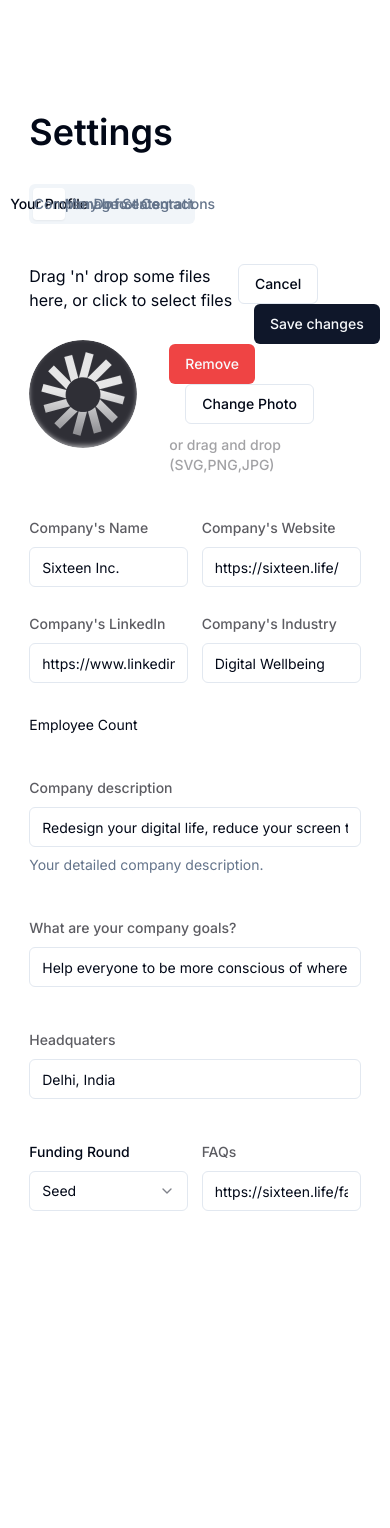
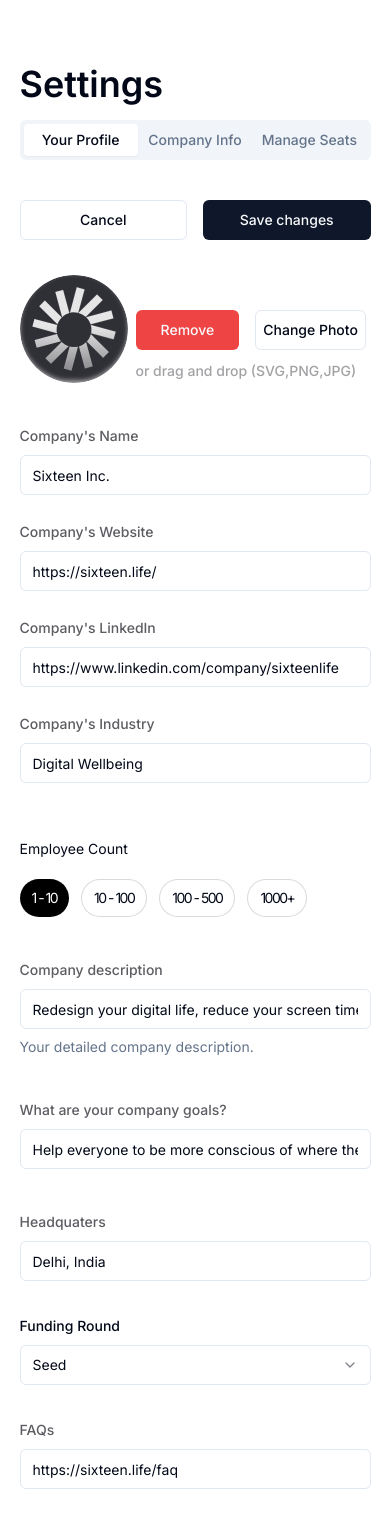
Before and after one commit to ayoniyi/frontend-task, a Next.js app: page / in a window 390 px wide. Shown: the top 1528 px of the page. Before the commit the page ends 1243 px from the top, so only its background shows below. Built offline with nearby package versions, Linux system fonts and the light colour scheme.

Commit message:
init complete

```diff
--- a/app/content/form.tsx
+++ b/app/content/form.tsx
@@ -14,18 +14,18 @@ import {
   FormLabel,
   FormMessage,
 } from "@/components/ui/form";
-import { Badge } from "@/components/ui/badge";
 import {
   Select,
   SelectContent,
-  SelectGroup,
+  //SelectGroup,
   SelectItem,
-  SelectLabel,
+  //SelectLabel,
   SelectTrigger,
   SelectValue,
 } from "@/components/ui/select";
 
 import { useToast } from "@/components/ui/use-toast";
+import { useState } from "react";
 
 const formSchema = z.object({
   companyName: z.string().min(3).max(100),
@@ -41,6 +41,7 @@ const formSchema = z.object({
 
 const FormContainer = () => {
   const { toast } = useToast();
+  const [employeeCount, setEmployeeCount] = useState("1-10");
 
   const form = useForm<z.infer<typeof formSchema>>({
     resolver: zodResolver(formSchema),
@@ -68,9 +69,9 @@ const FormContainer = () => {
   return (
     <Form {...form}>
       <form onSubmit={form.handleSubmit(onSubmit)}>
-        <div className="formTop flex flex-row justify-between my-10">
+        <div className="formTop flex flex-col-reverse sm:flex-row justify-between my-10">
           <Upload />
-          <div className="btns">
+          <div className="btns ">
             <Button type="button" variant="outline">
               Cancel
             </Button>
@@ -79,7 +80,7 @@ const FormContainer = () => {
         </div>
         <div className="formBx">
           <div className="formRow">
-            <div className="inputBx w-[48%]">
+            <div className="inputBx w-[100%] sm:w-[48%]">
               <FormField
                 control={form.control}
                 name="companyName"
@@ -97,7 +98,7 @@ const FormContainer = () => {
                 )}
               />
             </div>
-            <div className="inputBx w-[48%]">
+            <div className="inputBx w-[100%] sm:w-[48%]">
               <FormField
                 control={form.control}
                 name="companySite"
@@ -120,7 +121,7 @@ const FormContainer = () => {
           </div>
 
           <div className="formRow">
-            <div className="inputBx w-[48%]">
+            <div className="inputBx w-[100%] sm:w-[48%] ">
               <FormField
                 control={form.control}
                 name="companyLinkedIn"
@@ -138,7 +139,7 @@ const FormContainer = () => {
                 )}
               />
             </div>
-            <div className="inputBx w-[48%]">
+            <div className="inputBx w-[100%] sm:w-[48%]">
               <FormField
                 control={form.control}
                 name="companyIndustry"
@@ -161,13 +162,45 @@ const FormContainer = () => {
           </div>
 
           <div className="mt-8 w-[50%]">
-            <p className=" mb-3 text-sm">Employee Count</p>
-            {/* <div className="mt-3">
-              <Badge>1-10</Badge>
-              <Badge>10-100</Badge>
-              <Badge>100-500</Badge>
-              <Badge>1000+</Badge>
-            </div> */}
+            <p className=" mb-5 text-sm">Employee Count</p>
+            <div className="mt-3 flex flex-row">
+              <div
+                className={
+                  employeeCount === "1-10" ? "badge badgeActive" : "badge"
+                }
+                onClick={() => setEmployeeCount("1-10")}
+              >
+                <p className="text-sm">1 - 10</p>
+              </div>
+              <div
+                className={
+                  employeeCount === "1-100"
+                    ? "badge mx-3 badgeActive"
+                    : "badge mx-3"
+                }
+                onClick={() => setEmployeeCount("1-100")}
+              >
+                <p className="text-sm">10 - 100</p>
+              </div>
+              <div
+                className={
+                  employeeCount === "100-500" ? "badge badgeActive" : "badge"
+                }
+                onClick={() => setEmployeeCount("100-500")}
+              >
+                <p className="text-sm">100 - 500</p>
+              </div>
+              <div
+                className={
+                  employeeCount === "1000+"
+                    ? "badge mx-3 badgeActive"
+                    : "badge mx-3"
+                }
+                onClick={() => setEmployeeCount("1000+")}
+              >
+                <p className="text-sm">1000+</p>
+              </div>
+            </div>
           </div>
           <div className="inputBx w-[100%] mt-10">
             <FormField
@@ -246,7 +279,7 @@ const FormContainer = () => {
             </div>
 
             <div className="formRow">
-              <div className="inputBx w-[48%] mt-10">
+              <div className="inputBx w-[100%] sm:w-[48%] mt-2 sm:mt-10">
                 <FormField
                   control={form.control}
                   name="fundingRound"
@@ -276,7 +309,7 @@ const FormContainer = () => {
                   )}
                 />
               </div>
-              <div className="inputBx w-[48%] mt-10">
+              <div className="inputBx w-[100%] sm:w-[48%] mt-2 sm:mt-10">
                 <FormField
                   control={form.control}
                   name="faqs"
--- a/app/content/upload.tsx
+++ b/app/content/upload.tsx
@@ -37,7 +37,6 @@ const Upload = () => {
 
   const onDrop = useCallback((acceptedFiles: any) => {
     // const acceptedFiles: FileList = event.dataTransfer?.files;
-    console.log("???", acceptedFiles);
     const file = acceptedFiles && acceptedFiles[0];
     if (file) {
       const fileSizeInBytes = file.size;
@@ -59,17 +58,16 @@ const Upload = () => {
         setSelectedFile(file);
       }
     }
-
-    // Do something with the files
   }, []);
 
   const { getRootProps, getInputProps, isDragActive } = useDropzone({ onDrop });
 
   return (
     <div>
+      <div className="flex flex-row items-center relative mt-6 sm:mt-0">
         <div
           {...getRootProps({
-          className: "",
+            className: "uploadBox",
           })}
         >
           <input {...getInputProps()} />
@@ -79,16 +77,15 @@ const Upload = () => {
             <p>Drag 'n' drop some files here, or click to select files</p>
           )}
         </div>
-      <div className="flex flex-row items-center ">
         <Image
-          className="uploadImg "
+          className="uploadImg"
           src={selectedFile ? URL.createObjectURL(selectedFile) : uploadIcon}
           alt="upload"
           width={"108"}
           height={"108"}
         />
 
-        <div className="mx-8 mt-8 ">
+        <div className="mx-2 sm:mx-8 mt-8 w-[70%] sm:w-[100%] ">
           <div className="btns">
             <Button
               type="button"
--- a/app/page.tsx
+++ b/app/page.tsx
@@ -7,13 +7,20 @@ export default function Home() {
     <main>
       <div className="content">
         <h2 className="text-4xl font-semibold">Settings</h2>
-        <Tabs defaultValue="Your Profile" className="w-[50%] mt-8">
-          <TabsList className="grid w-full grid-cols-5 text-sm">
+        <Tabs
+          defaultValue="Your Profile"
+          className=" sm:w-[100%] md:w-[80%] lg:w-[50%] mt-4 sm:mt-8"
+        >
+          <TabsList className="grid w-full grid-cols-3 md:grid-cols-5 text-sm">
             <TabsTrigger value="Your Profile">Your Profile</TabsTrigger>
             <TabsTrigger value="Company Info">Company Info</TabsTrigger>
             <TabsTrigger value="Manage Seats">Manage Seats</TabsTrigger>
-            <TabsTrigger value="Do not Contact">Do not Contact</TabsTrigger>
-            <TabsTrigger value="Integrations">Integrations</TabsTrigger>
+            <TabsTrigger className="hidden md:block" value="Do not Contact">
+              Do not Contact
+            </TabsTrigger>
+            <TabsTrigger className="hidden md:block" value="Integrations">
+              Integrations
+            </TabsTrigger>
           </TabsList>
           {/* <TabsContent value="account"></TabsContent> */}
           {/* <TabsContent value="account"></TabsContent> */}
--- a/styles/style.scss
+++ b/styles/style.scss
@@ -12,6 +12,13 @@
   :nth-child(2) {
     margin-left: 1rem;
   }
+}
+
+.uploadBox {
+  // color: red;
+  width: 110px;
+  position: absolute;
+  opacity: 0;
 }
 .uploadImg {
   width: 108px;
@@ -32,9 +39,76 @@
   // visibility: hidden;
   opacity: 0;
 }
+.badge {
+  background-color: #fff;
+  height: 38px;
+  border: 1px solid #17171728;
+  border-radius: 100px;
+  text-align: center;
+  @include flexRegular(column, center);
+  align-items: center;
+  padding: 8px 12px;
+  cursor: pointer;
+  transition: 0.2s ease-in-out;
+  p {
+    letter-spacing: -1.5px;
+  }
+  &:hover {
+    background-color: #1717170e;
+    border: 1px solid #17171700;
+    //border: 0;
+    //color: #fff;
+  }
+}
+.badgeActive {
+  background-color: #000;
+  color: #fff;
+  border: none;
+  &:hover {
+    background-color: #000;
+    color: #fff;
+    border: none;
+  }
+}
 
-@media (max-width: 450px) {
-  // .formTop {
-  // }
+@media (max-width: 1280px) {
+  .content {
+    width: 95%;
+  }
 }
+@media (max-width: 640px) {
+  .content {
+    width: 90%;
+    padding-top: 0;
+  }
+  .btns {
+    width: 100%;
+    @include flexRegular(row, space-between);
+    button {
+      width: 48%;
+    }
+  }
+  .formRow {
+    @include flexRegular(column, flex-start);
+    margin-bottom: 0;
+  }
+  .inputBx {
+    margin-bottom: 1.5em;
+  }
+  .badge {
+    padding: 8px 12px;
+    white-space: nowrap;
+  }
+}
+
+//{'min': '668px', 'max': '767px'},
+
+//'sm': '500px',
+//sm = 640px
+//md = 768px
+//lg = 1024px
+//xl = 1280px
+
+//'xl': '1400px',
+
 // text-[#17171F]/[.5]
```
Lines whose indentation alone changed are shown as unchanged.
